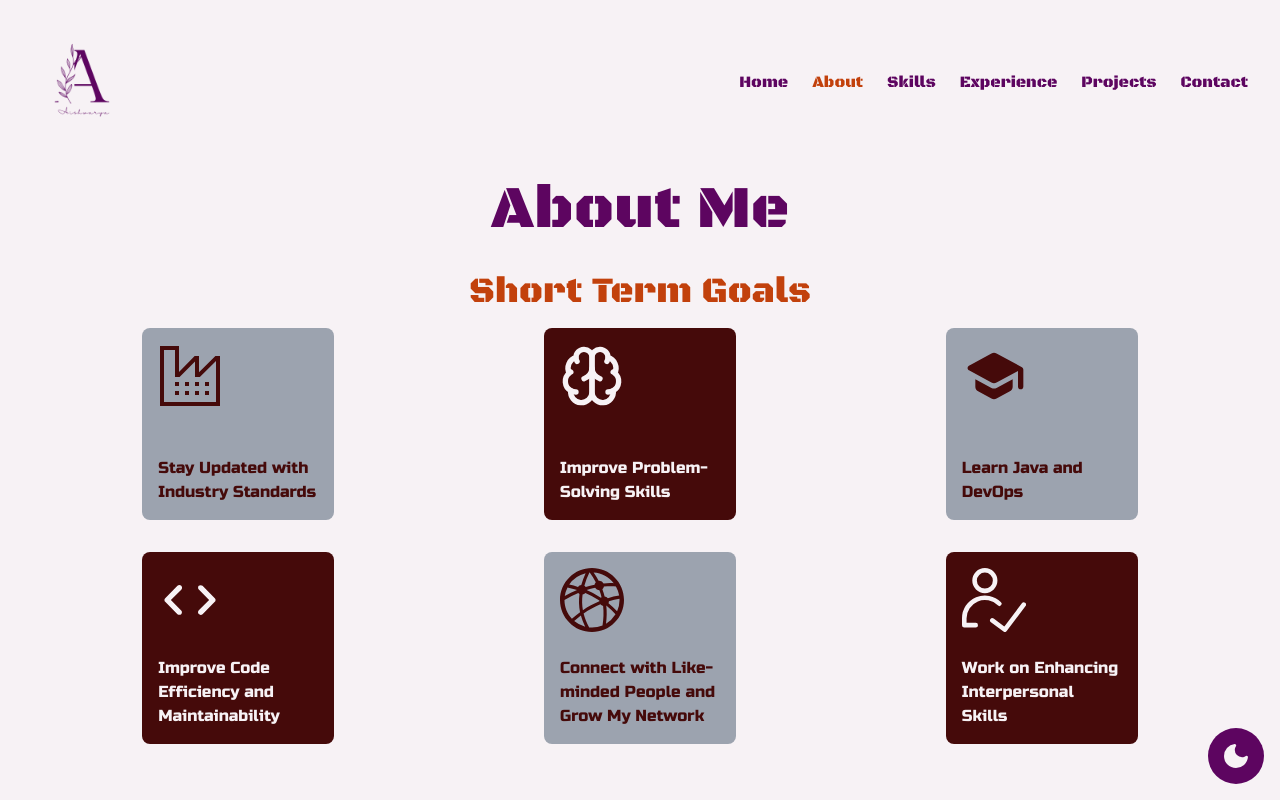
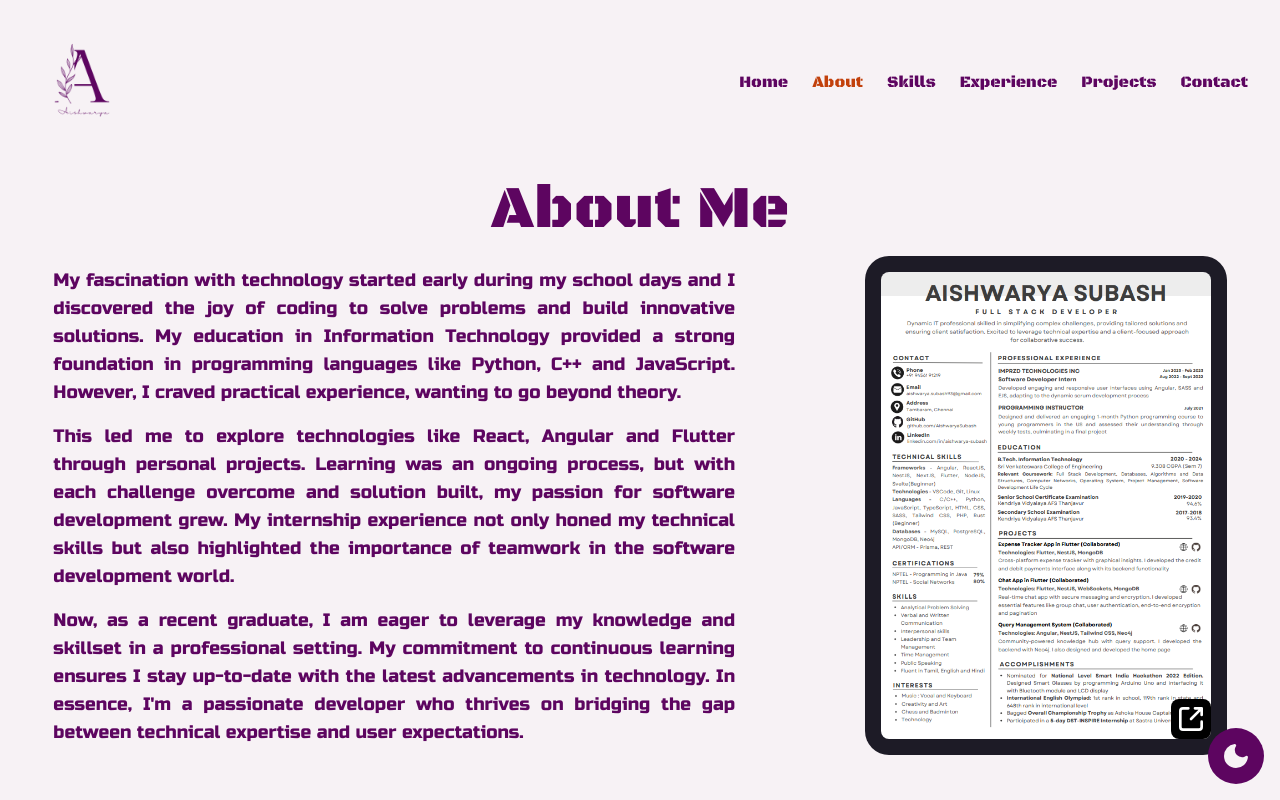
Before and after one commit to AishwaryaSubash/portfolio-website, a React (Vite) app: page /about in a window 1280 px wide. Shown: the top 800 px of the page. Built offline with nearby package versions, Linux system fonts and the light colour scheme.

Commit message:
about page enhancements

```diff
--- /dev/null
+++ b/src/components/Globe.tsx
@@ -0,0 +1,83 @@
+// import { useEffect, useState, useRef } from "react";
+// import {
+//   geoOrthographic,
+//   geoPath,
+//   geoGraticule,
+//   GeoPermissibleObjects,
+// } from "d3-geo";
+// import { feature } from "topojson-client";
+
+// interface Props {
+//   width: number;
+// }
+
+// const Globe: React.FC<Props> = ({ width }) => {
+//   const canvasRef = useRef<HTMLCanvasElement>(null);
+//   const [map, setMap] = useState<GeoPermissibleObjects>();
+
+//   useEffect(() => {
+//     const canvas = canvasRef.current;
+//     if (!canvas) return;
+
+//     const context = canvas.getContext("2d");
+//     if (!context) return;
+
+//     const projection = geoOrthographic();
+//     const path = geoPath(projection);
+//     const graticule = geoGraticule();
+
+//     projection
+//       .fitSize([width, width], { type: "Sphere" })
+//       .rotate([Date.now() / 50, -10]); // Use Date.now() instead of t
+
+//     context.strokeStyle = "#ccc";
+//     context.beginPath(), path(graticule()), context.stroke();
+
+//     if (map) {
+//       context.fillStyle = "#000";
+//       context.beginPath(), path(map), context.fill();
+
+//       const chennaiCoordinates: [number, number] = [80.2785, 13.0878]; // Longitude, Latitude
+//       const [x, y] = projection(chennaiCoordinates);
+
+//       const canvasWidth = context.canvas.width;
+//       const canvasHeight = context.canvas.height;
+//       const scale = projection.scale();
+//       const rotate = projection.rotate();
+
+//       const chennaiVisible =
+//         x >= 0 &&
+//         x <= canvasWidth &&
+//         y >= 0 &&
+//         y <= canvasHeight &&
+//         scale > 100 &&
+//         rotate[0] > 180 &&
+//         rotate[0] < 360;
+//       if (chennaiVisible) {
+//         context.fillStyle = "red";
+//         context.fillText("Chennai", x, y - 10);
+//         context.font = "15px Montserrat";
+//         context.textAlign = "center";
+
+//         context.fillStyle = "red";
+//         context.beginPath();
+//         context.arc(x, y, 5, 0, 2 * Math.PI);
+//         context.fill();
+//       }
+//     }
+//   }, [map, width]);
+
+//   useEffect(() => {
+//     fetch("https://cdn.jsdelivr.net/npm/world-atlas@2/land-110m.json")
+//       .then((data) => data.json())
+//       .then((data) => setMap(feature(data, "land")));
+//   }, []);
+
+//   return (
+//     <div style={{ width: "100%", overflow: "hidden" }}>
+//       <canvas ref={canvasRef} width={width} height={width}></canvas>
+//     </div>
+//   );
+// };
+
+// export default Globe;
--- a/src/pages/About.tsx
+++ b/src/pages/About.tsx
@@ -1,4 +1,7 @@
+// import Globe from "../components/Globe";
+import { Link } from "react-router-dom";
 import {
+  aboutMeContent,
   interests,
   longTermGoals,
   shortTermGoals,
@@ -21,8 +24,38 @@ const About = () => {
         ))}
       </div> */}
       {/* mt-44 */}
+      <div className="w-11/12 flex items-center justify-center">
+        <div className="flex flex-col gap-4 w-11/12 font-textFont text-lg">
+          {aboutMeContent.map((item, index) => (
+            <div className="w-11/12" key={index}>
+              <p className="w-11/12 text-justify">{item}</p>
+            </div>
+          ))}
+        </div>
 
-      <div className="flex flex-col w-11/12">
+        <div className="relative">
+          <img
+            src="/resume-pic.png"
+            alt="Resume"
+            className="w-[30rem] bg-darkBg dark:bg-lightHighlightBg p-4 rounded-3xl"
+          />
+          <Link
+            to="https://drive.google.com/file/d/1vjBa5H13EjHev1FF7k6qrBN3013G6ORR/view?usp=sharing"
+            target="_blank"
+          >
+            <svg
+              className="absolute bottom-4 right-4 p-1 text-white w-10 h-10 bg-black rounded-lg"
+              xmlns="http://www.w3.org/2000/svg"
+              viewBox="0 0 24 24"
+            >
+              <g fill="currentColor">
+                <path d="M5 6a1 1 0 0 1 1-1h4a1 1 0 1 0 0-2H6a3 3 0 0 0-3 3v12a3 3 0 0 0 3 3h12a3 3 0 0 0 3-3v-4a1 1 0 1 0-2 0v4a1 1 0 0 1-1 1H6a1 1 0 0 1-1-1V6zm10-3a1 1 0 1 0 0 2h2.586l-6.293 6.293a1 1 0 0 0 1.414 1.414L19 6.414V9a1 1 0 1 0 2 0V4a1 1 0 0 0-1-1h-5z" />
+              </g>
+            </svg>
+          </Link>
+        </div>
+      </div>
+      <div className="mt-12 flex flex-col w-11/12">
         <p className="text-4xl text-center text-lightHighlight dark:text-darkHighlight font-headingFont my-4 max-lg:px-4">
           Short Term Goals
         </p>
@@ -96,6 +129,7 @@ const About = () => {
           ))}
         </div>
       </div>
+      {/* <Globe width={1050} /> */}
     </div>
   );
 };
--- a/src/utils/constants.ts
+++ b/src/utils/constants.ts
@@ -386,19 +386,10 @@ const contactDetails: ContactDetailsInterface[] = [
   },
 ];
 
-const aboutMeContent: string[] = [
+const bulletPointsAboutMe: string[] = [
   "🔸 Fueled by a profound passion for coding and development, I am excited by the challenge of solving intricate problems and exploring new avenues of innovation.",
   "🔸 With expertise in languages and frameworks, I demonstrate proficiency as a Full Stack Developer, ensuring dynamic and scalable solutions.",
   "🔸 Embracing the ethos of collaboration, I actively seek opportunities to engage with like-minded professionals, fostering an environment where shared knowledge and expertise drive collective success and continuous advancement.",
-];
-
-const detailedAboutMeContent: string[] = [
-  "Throughout my career, I have worked on various projects, including e-commerce platforms and customer relationship management systems. I have a strong proficiency in JavaScript, Python, and PHP, and I'm experienced in using popular frameworks like React and Django.",
-  "I'm passionate about problem-solving and enjoy tackling complex challenges. I thrive on analyzing requirements, designing efficient solutions, and writing clean, maintainable code. I have experience in optimizing database performance, implementing RESTful APIs, and integrating third-party services.",
-  "As technology is ever-evolving, I'm dedicated to continuous learning. I stay up-to-date with the latest trends and advancements in software development through online courses, tech blogs, and attending industry conferences. Overall, I'm passionate about software development and leveraging technology to create innovative solutions.",
-  "I recently graduated with a degree in Information Technology and I'm excited to kick-start my career as a software developer. During my studies, I gained a strong foundation in programming languages such as C/C++, JavaScript and Python as well as web technologies like HTML and CSS.",
-  "I'm a quick learner and eager to expand my skill set. I've been actively exploring new technologies and frameworks such as React and NodeJS through online documentations and personal projects. I'm particularly interested in front-end development and creating user-friendly interfaces that deliver a seamless user experience.",
-  "I also completed an internship where I contributed to a team developing a frontend design from scratch. I worked closely with senior developers, involved in feature development and bug fixing. This internship allowed me to gain hands-on experience in a professional software development environment and taught me the importance of teamwork and collaboration.",
 ];
 
 const topSkills: string[] = [
@@ -481,6 +472,12 @@ const interests: GoalsInterface[] = [
   },
 ];
 
+const aboutMeContent: string[] = [
+  "My fascination with technology started early during my school days and I discovered the joy of coding to solve problems and build innovative solutions. My education in Information Technology provided a strong foundation in programming languages like Python, C++ and JavaScript. However, I craved practical experience, wanting to go beyond theory.",
+  "This led me to explore technologies like React, Angular and Flutter through personal projects. Learning was an ongoing process, but with each challenge overcome and solution built, my passion for software development grew. My internship experience not only honed my technical skills but also highlighted the importance of teamwork in the software development world.",
+  "Now, as a recent graduate, I am eager to leverage my knowledge and skillset in a professional setting. My commitment to continuous learning ensures I stay up-to-date with the latest advancements in technology. In essence, I'm a passionate developer who thrives on bridging the gap between technical expertise and user expectations.",
+];
+
 export {
   navLinks,
   hexPositions,
@@ -495,8 +492,8 @@ export {
   projectsList,
   emailContact,
   contactDetails,
+  bulletPointsAboutMe,
   aboutMeContent,
-  detailedAboutMeContent,
   topSkills,
   shortTermGoals,
   longTermGoals,
```
Also changed, not shown: package.json (+6 -1 lines), public/resume-pic.png (added), 1 other file (tests, documents, lock files or other folders).
